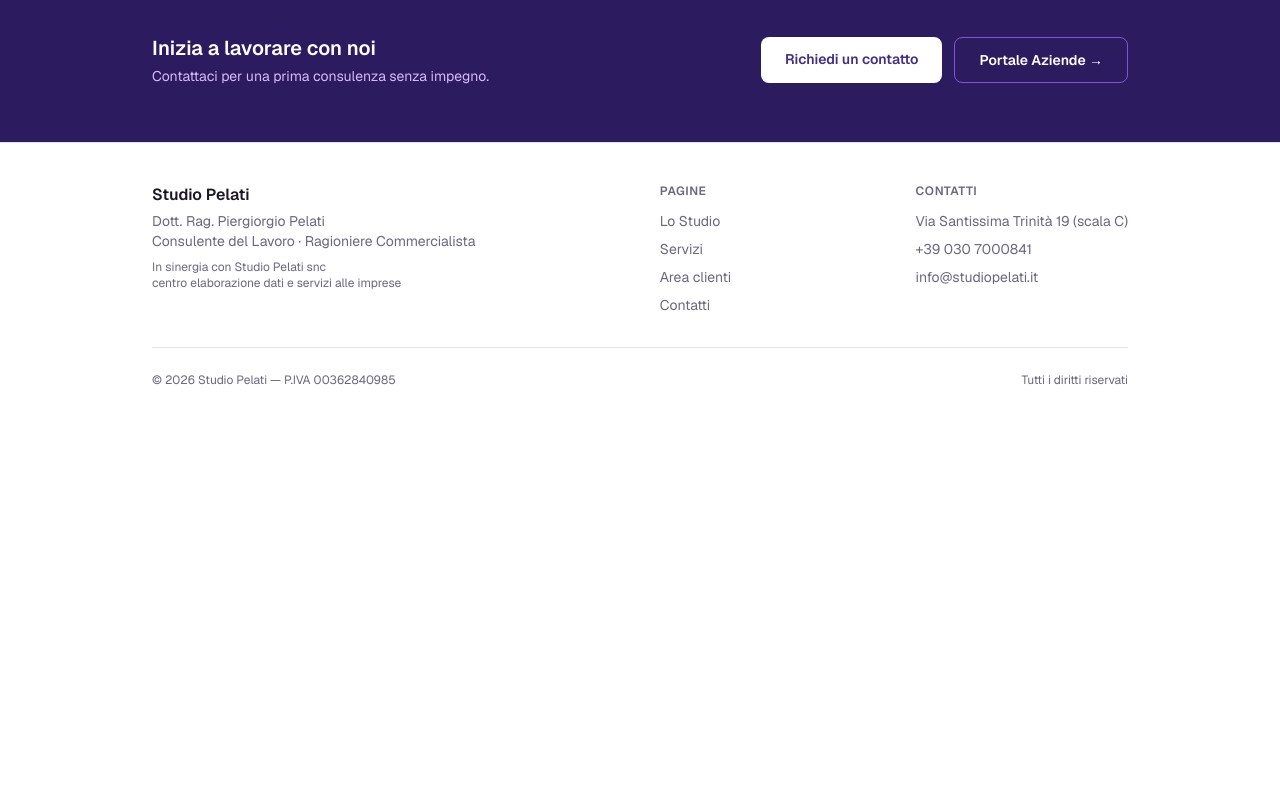
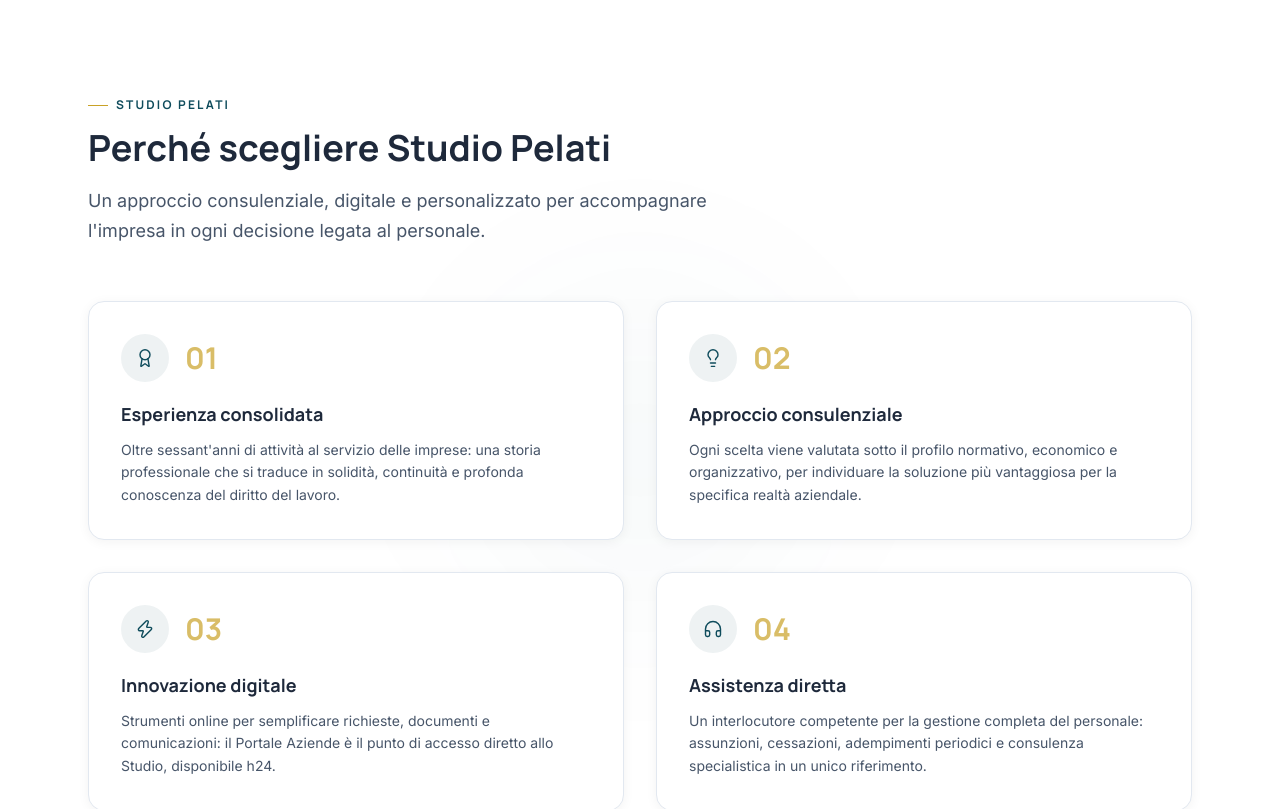
Before and after one commit to studio-lab-blip/sito-studiopelati, a Next.js app: page / in a window 1280 px wide. Shown: the part 3120-3929 px from the top of the page. Before the commit the page ends 3548 px from the top, so only its background shows below. Built offline with nearby package versions, Linux system fonts and the light colour scheme; no server answers.

Commit message:
homepage: sezione Perché scegliere Studio Pelati — 4 card 2x2, badge numerato oro, hover accent bar

```diff
--- a/app/(marketing)/page.tsx
+++ b/app/(marketing)/page.tsx
@@ -2,6 +2,7 @@ import Link from "next/link";
 import { HeroSection } from "@/components/hero-section";
 import { SezioniWrapper } from "@/components/sezioni-wrapper";
 import { PortaleSection } from "@/components/portale-section";
+import { PercheSection } from "@/components/perche-section";
 
 const PORTAL_URL = process.env.NEXT_PUBLIC_PORTAL_URL ?? "https://studiopelati.it";
 
@@ -16,6 +17,9 @@ export default function HomePage() {
 
       {/* Portale Aziende */}
       <PortaleSection />
+
+      {/* Perché scegliere Studio Pelati */}
+      <PercheSection />
 
       {/* CTA finale */}
       <section className="border-t border-[var(--border)] bg-brand-950">
--- /dev/null
+++ b/components/perche-client.tsx
@@ -0,0 +1,166 @@
+"use client";
+
+import { motion } from "framer-motion";
+import { Award, Lightbulb, Zap, Headphones } from "lucide-react";
+
+const ease = [0.22, 1, 0.36, 1] as const;
+
+const container = {
+  hidden: {},
+  show: { transition: { staggerChildren: 0.11 } },
+};
+
+const item = {
+  hidden: { opacity: 0, y: 28 },
+  show: { opacity: 1, y: 0, transition: { duration: 0.55, ease } },
+};
+
+const RAGIONI = [
+  {
+    numero: "01",
+    icon: Award,
+    titolo: "Esperienza consolidata",
+    desc: "Oltre sessant'anni di attività al servizio delle imprese: una storia professionale che si traduce in solidità, continuità e profonda conoscenza del diritto del lavoro.",
+  },
+  {
+    numero: "02",
+    icon: Lightbulb,
+    titolo: "Approccio consulenziale",
+    desc: "Ogni scelta viene valutata sotto il profilo normativo, economico e organizzativo, per individuare la soluzione più vantaggiosa per la specifica realtà aziendale.",
+  },
+  {
+    numero: "03",
+    icon: Zap,
+    titolo: "Innovazione digitale",
+    desc: "Strumenti online per semplificare richieste, documenti e comunicazioni: il Portale Aziende è il punto di accesso diretto allo Studio, disponibile h24.",
+  },
+  {
+    numero: "04",
+    icon: Headphones,
+    titolo: "Assistenza diretta",
+    desc: "Un interlocutore competente per la gestione completa del personale: assunzioni, cessazioni, adempimenti periodici e consulenza specialistica in un unico riferimento.",
+  },
+];
+
+export function PercheClient() {
+  return (
+    <section className="relative overflow-hidden bg-white py-20 md:py-28">
+
+      {/* Elemento decorativo centrale — blob molto discreto */}
+      <div
+        aria-hidden
+        className="pointer-events-none absolute inset-0 flex items-center justify-center"
+      >
+        <div
+          className="h-[500px] w-[500px] rounded-full blur-3xl"
+          style={{ background: "radial-gradient(circle, rgba(15,76,92,0.04) 0%, transparent 70%)" }}
+        />
+      </div>
+
+      <div className="relative mx-auto max-w-6xl px-6">
+
+        {/* Intestazione */}
+        <motion.div
+          initial={{ opacity: 0, y: 20 }}
+          whileInView={{ opacity: 1, y: 0 }}
+          viewport={{ once: true, margin: "-60px" }}
+          transition={{ duration: 0.5, ease }}
+          className="mb-14 max-w-2xl"
+        >
+          <span
+            className="mb-3 inline-flex items-center gap-2 text-xs font-semibold uppercase tracking-[0.18em]"
+            style={{ color: "#0F4C5C", fontFamily: "var(--font-hero-manrope)" }}
+          >
+            <span className="h-px w-5 shrink-0" style={{ background: "#C9A227" }} />
+            Studio Pelati
+          </span>
+          <h2
+            className="mb-4 text-3xl font-bold leading-tight md:text-4xl"
+            style={{ color: "#1E293B", fontFamily: "var(--font-hero-manrope)" }}
+          >
+            Perché scegliere Studio Pelati
+          </h2>
+          <p
+            className="text-base leading-relaxed md:text-lg"
+            style={{ color: "#475569", fontFamily: "var(--font-hero-inter)" }}
+          >
+            Un approccio consulenziale, digitale e personalizzato per accompagnare l&apos;impresa in ogni decisione legata al personale.
+          </p>
+        </motion.div>
+
+        {/* Grid 2×2 */}
+        <motion.div
+          variants={container}
+          initial="hidden"
+          whileInView="show"
+          viewport={{ once: true, margin: "-60px" }}
+          className="grid gap-8 sm:grid-cols-2"
+        >
+          {RAGIONI.map(({ numero, icon: Icon, titolo, desc }) => (
+            <motion.div
+              key={numero}
+              variants={item}
+              className="group relative flex flex-col rounded-2xl border bg-white p-8 transition-all duration-300"
+              style={{
+                borderColor: "#E2E8F0",
+                boxShadow: "0 2px 12px rgba(0,0,0,0.05)",
+              }}
+              onMouseEnter={(e) => {
+                (e.currentTarget as HTMLDivElement).style.transform = "translateY(-3px)";
+                (e.currentTarget as HTMLDivElement).style.boxShadow = "0 10px 28px rgba(0,0,0,0.09)";
+                (e.currentTarget as HTMLDivElement).style.borderColor = "rgba(15,76,92,0.20)";
+              }}
+              onMouseLeave={(e) => {
+                (e.currentTarget as HTMLDivElement).style.transform = "translateY(0)";
+                (e.currentTarget as HTMLDivElement).style.boxShadow = "0 2px 12px rgba(0,0,0,0.05)";
+                (e.currentTarget as HTMLDivElement).style.borderColor = "#E2E8F0";
+              }}
+            >
+              {/* Badge numero + icona — affiancati */}
+              <div className="mb-5 flex items-center gap-4">
+                {/* Cerchio icona */}
+                <div
+                  className="flex h-12 w-12 shrink-0 items-center justify-center rounded-full transition-colors duration-300 group-hover:bg-[rgba(15,76,92,0.12)]"
+                  style={{ background: "rgba(15,76,92,0.07)" }}
+                >
+                  <Icon className="size-5" style={{ color: "#0F4C5C" }} strokeWidth={1.7} />
+                </div>
+
+                {/* Numero in oro */}
+                <span
+                  className="text-3xl font-bold leading-none"
+                  style={{ color: "#C9A227", fontFamily: "var(--font-hero-manrope)", opacity: 0.7 }}
+                >
+                  {numero}
+                </span>
+              </div>
+
+              {/* Titolo */}
+              <p
+                className="mb-3 text-lg font-bold leading-snug"
+                style={{ color: "#1E293B", fontFamily: "var(--font-hero-manrope)" }}
+              >
+                {titolo}
+              </p>
+
+              {/* Descrizione */}
+              <p
+                className="flex-1 text-sm leading-relaxed"
+                style={{ color: "#475569", fontFamily: "var(--font-hero-inter)" }}
+              >
+                {desc}
+              </p>
+
+              {/* Accent bar oro in fondo, visibile solo su hover */}
+              <div
+                className="absolute bottom-0 left-6 right-6 h-0.5 rounded-full opacity-0 transition-opacity duration-300 group-hover:opacity-100"
+                style={{ background: "linear-gradient(90deg, #C9A227 0%, transparent 100%)" }}
+              />
+            </motion.div>
+          ))}
+        </motion.div>
+
+      </div>
+    </section>
+  );
+}
--- /dev/null
+++ b/components/perche-section.tsx
@@ -0,0 +1,24 @@
+import { Manrope, Inter } from "next/font/google";
+import { PercheClient } from "./perche-client";
+
+const manrope = Manrope({
+  subsets: ["latin"],
+  weight: ["700"],
+  variable: "--font-hero-manrope",
+  display: "swap",
+});
+
+const inter = Inter({
+  subsets: ["latin"],
+  weight: ["400", "500"],
+  variable: "--font-hero-inter",
+  display: "swap",
+});
+
+export function PercheSection() {
+  return (
+    <div className={`${manrope.variable} ${inter.variable}`}>
+      <PercheClient />
+    </div>
+  );
+}
```
